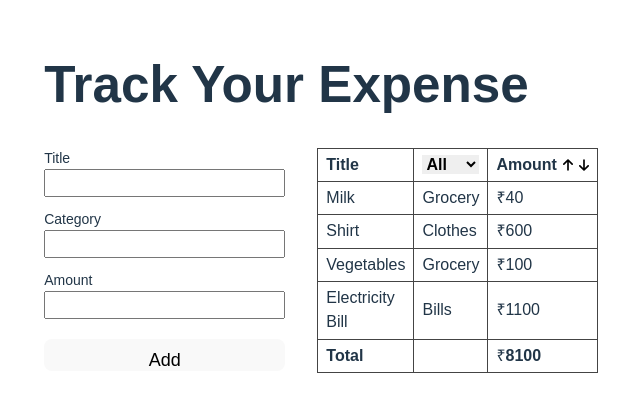
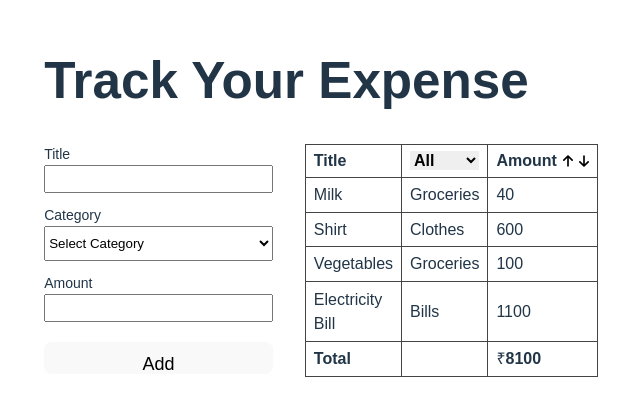
Before and after one commit to shakil-ahmmed-se/Tracker-Expense, a React (Vite) app: page / in a window 1280 px wide. Shown: the part 202-618 px from the top of the page, without its empty margins (319-959 px from the left). Built offline with nearby package versions, Linux system fonts and the light colour scheme.

Commit message:
form validation some implement

```diff
--- a/src/App.css
+++ b/src/App.css
@@ -168,3 +168,8 @@ main {
         flex-direction: column;
     }
 }
+
+#category {
+    width: 100%;
+    padding: 8px 0;
+}
--- a/src/App.jsx
+++ b/src/App.jsx
@@ -1,20 +1,21 @@
-// import { useState } from 'react'
+import { useState } from 'react'
 // import reactLogo from './assets/react.svg'
 // import viteLogo from '/vite.svg'
 import "./App.css";
 import ExpenseForm from "./components/ExpenseForm";
 import ExpenseTabel from "./components/ExpenseTabel";
+import ExpenseData from './ExpenseData';
 
 function App() {
-  // const [count, setCount] = useState(0)
+  const [expenses, setExpenses] = useState(ExpenseData)
 
   return (
     <>
       <main>
         <h1>Track Your Expense</h1>
         <div className="expense-tracker">
-          <ExpenseForm />
-          <ExpenseTabel />
+          <ExpenseForm setExpenses={setExpenses} />
+          <ExpenseTabel expenses={expenses} />
         </div>
       </main>
     </>
--- /dev/null
+++ b/src/ExpenseData.js
@@ -0,0 +1,28 @@
+export default [
+    {
+        id: crypto.randomUUID(),
+        title : 'Milk',
+        category : 'Groceries',
+        amount : 40,
+
+    },
+    {
+        id: crypto.randomUUID(),
+        title : 'Shirt',
+        category : 'Clothes',
+        amount : 600,
+    },
+    {
+        id: crypto.randomUUID(),
+        title : 'Vegetables',
+        category : 'Groceries',
+        amount : 100,
+    },
+    {
+        id: crypto.randomUUID(),
+        title : 'Electricity Bill',
+        category : 'Bills',
+        amount : 1100,
+    }
+
+]
--- a/src/components/ExpenseForm.jsx
+++ b/src/components/ExpenseForm.jsx
@@ -1,19 +1,56 @@
-import React from 'react';
+import React from "react";
 
-const ExpenseForm = () => {
+const ExpenseForm = ({setExpenses}) => {
+
+  const handleSubmit = (e) =>{
+    e.preventDefault();
+    const expense = {...getFormData(e.target), id: crypto.randomUUID()};
+    setExpenses((preState)=>[...preState, expense]);
+    e.target.reset();
+
+  }
+
+  const getFormData = (form) => {
+    const formData = new FormData(form);
+    // const data = {
+    //   title: formData.get("title"),
+    //   category: formData.get("category"),
+    //   amount: formData.get("amount"),
+    // };
+    // console.log(data);
+    const data = {};
+    for(const [key ,value] of formData.entries()){
+      // console.log(key, value);
+      data[key] = value;
+
+    }
+    return data;
+
+  }
+
+
   return (
-        <form className="expense-form">
+    <form className="expense-form" onSubmit={handleSubmit}>
       <div className="input-container">
         <label htmlFor="title">Title</label>
-          <input id="title" />
+        <input id="title" name="title" />
       </div>
       <div className="input-container">
         <label htmlFor="category">Category</label>
-          <input id="category" />
+        <select id="category" name="category">
+          <option value="" hidden>
+            Select Category
+          </option>
+          <option value="grocery">Grocery</option>
+          <option value="clothes">Clothes</option>
+          <option value="bills">Bills</option>
+          <option value="education">Education</option>
+          <option value="medicine">Medicine</option>
+        </select>
       </div>
       <div className="input-container">
         <label htmlFor="amount">Amount</label>
-          <input id="amount" />
+        <input id="amount" name="amount" />
       </div>
       <button className="add-btn">Add</button>
     </form>
--- a/src/components/ExpenseTabel.jsx
+++ b/src/components/ExpenseTabel.jsx
@@ -1,6 +1,6 @@
 import React from 'react';
 
-const ExpenseTabel = () => {
+const ExpenseTabel = ({expenses}) => {
     return (
         <table className="expense-table">
         <thead>
@@ -46,26 +46,16 @@ const ExpenseTabel = () => {
           </tr>
         </thead>
         <tbody>
-          <tr>
-            <td>Milk</td>
-            <td>Grocery</td>
-            <td>₹40</td>
-          </tr>
-          <tr>
-            <td>Shirt</td>
-            <td>Clothes</td>
-            <td>₹600</td>
-          </tr>
-          <tr>
-            <td>Vegetables</td>
-            <td>Grocery</td>
-            <td>₹100</td>
-          </tr>
-          <tr>
-            <td>Electricity Bill</td>
-            <td>Bills</td>
-            <td>₹1100</td>
-          </tr>
+         {
+           expenses.map(expense => (
+             <tr key={expense.id}>
+               <td>{expense.title}</td>
+               <td>{expense.category}</td>
+               <td>{expense.amount}</td>
+             </tr>
+           ))
+         }
+
           <tr>
             <th>Total</th>
             <th></th>
```
Lines whose indentation alone changed are shown as unchanged.
